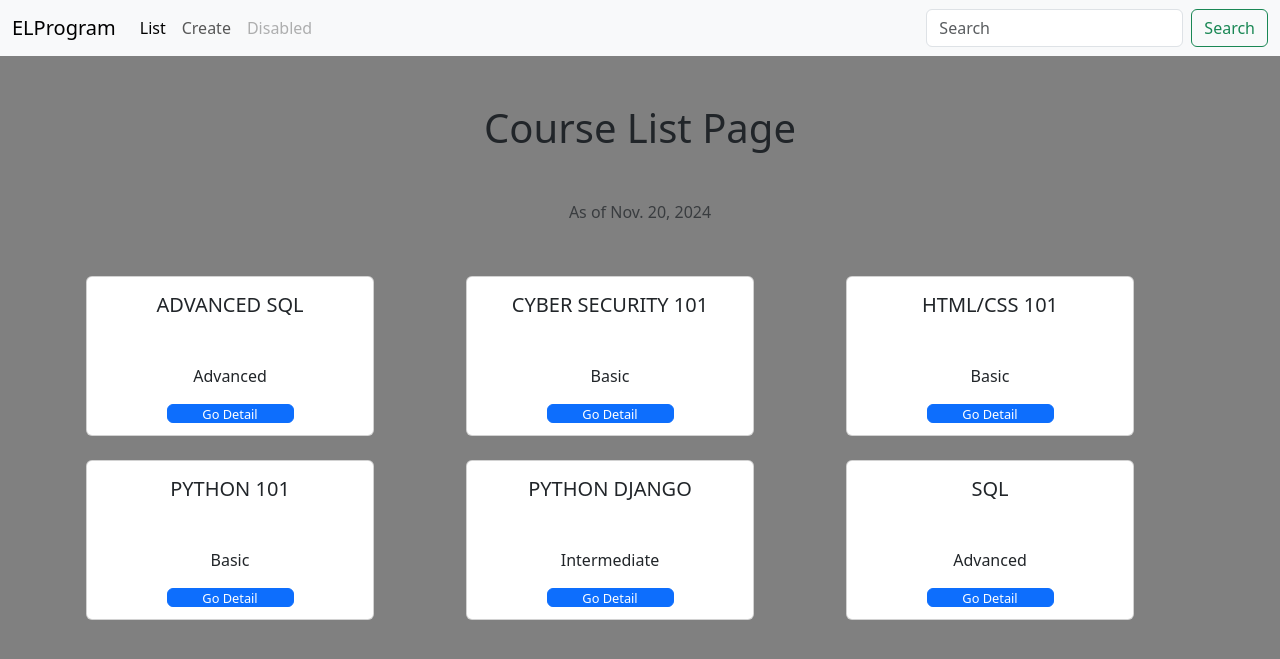
After one commit to shahid-laskar/django-visual, a Django app: page /course-list/ in a window 1280 px wide. The commit adds this page. Shown: the top 659 px of the page. Run offline with Django 5.2, Linux system fonts and the light colour scheme; data comes from the database, SQL or seed files in the repository; both versions use the stored data as it was after the commit.

Commit message:
Day 02 AN

```diff
--- a/config/settings.py
+++ b/config/settings.py
@@ -15,6 +15,8 @@ from pathlib import Path
 # Build paths inside the project like this: BASE_DIR / 'subdir'.
 BASE_DIR = Path(__file__).resolve().parent.parent
 TEMPLATE_DIR = BASE_DIR/'templates'
+STATIC_URL = 'static/'
+STATICFILES_DIRS = [ BASE_DIR / 'static']
 CRISPY_ALLOWED_TEMPLATE_PACKS = "bootstrap5"
 CRISPY_TEMPLATE_PACK = "bootstrap5"
 
--- a/config/urls.py
+++ b/config/urls.py
@@ -18,7 +18,8 @@ from django.contrib import admin
 from django.urls import path, include
 
 urlpatterns = [
+    path('', include('employee_learning.urls')),
     path('admin/', admin.site.urls),
     path('test-app/', include('test_app.urls')),
-    path('employee-learning/', include('employee_learning.urls')),
+    #path('employee-learning/', include('employee_learning.urls')),
 ]
--- a/employee_learning/views.py
+++ b/employee_learning/views.py
@@ -2,12 +2,20 @@ from django.shortcuts import render
 from django.views.generic import ListView,CreateView,UpdateView,DeleteView,DetailView
 from .models import LearningCourse
 from django.urls import reverse_lazy
+import datetime
 
 # Create your views here.
 class CourseList(ListView):
-    model=LearningCourse
+    #model=LearningCourse
+    queryset = LearningCourse.objects.order_by('title')
     template_name='employee_learning/course_list.html'
     context_object_name='course_object_list'
+    def get_context_data(self, **kwargs):
+        context = super().get_context_data(**kwargs)
+        context['today'] = datetime.date.today()
+        return context
+
+
 
 class CourseDetail(DetailView):
     model=LearningCourse
--- /dev/null
+++ b/static/css/custom.css
@@ -0,0 +1,3 @@
+body {
+    background-color: grey
+    }
--- /dev/null
+++ b/templates/base/base.html
@@ -0,0 +1,17 @@
+<!doctype html>
+<html lang="en">
+  <head>
+    <meta charset="utf-8">
+    <meta name="viewport" content="width=device-width, initial-scale=1">
+    <title>Employee Learning</title>
+    {% include "base/css_link.html"%}
+    {% load static %}
+  </head>
+  <body>
+    {% include "base/navbar.html"%}
+    {%block body%}
+    <p>Enter body contents</p>
+    {%endblock%}
+    <script src="https://cdn.jsdelivr.net/npm/bootstrap@5.3.3/dist/js/bootstrap.bundle.min.js" integrity="sha384-YvpcrYf0tY3lHB60NNkmXc5s9fDVZLESaAA55NDzOxhy9GkcIdslK1eN7N6jIeHz" crossorigin="anonymous"></script>
+  </body>
+</html>
--- /dev/null
+++ b/templates/base/css_link.html
@@ -0,0 +1,4 @@
+{% load static %}
+   <link href="https://cdn.jsdelivr.net/npm/bootstrap@5.3.3/dist/css/bootstrap.min.css" rel="stylesheet" integrity="sha384-QWTKZyjpPEjISv5WaRU9OFeRpok6YctnYmDr5pNlyT2bRjXh0JMhjY6hW+ALEwIH" crossorigin="anonymous">
+    <link href="https://cdn.jsdelivr.net/npm/bootstrap-icons/font/bootstrap-icons.css" rel="stylesheet">
+    <link rel="stylesheet" href="{% static 'css/custom.css' %}">
--- /dev/null
+++ b/templates/base/navbar.html
@@ -0,0 +1,27 @@
+{% load static %}
+<nav class="navbar navbar-expand-lg bg-body-tertiary">
+    <div class="container-fluid">
+      <a class="navbar-brand" href="#">ELProgram</a>
+      <button class="navbar-toggler" type="button" data-bs-toggle="collapse" data-bs-target="#navbarSupportedContent" aria-controls="navbarSupportedContent" aria-expanded="false" aria-label="Toggle navigation">
+        <span class="navbar-toggler-icon"></span>
+      </button>
+      <div class="collapse navbar-collapse" id="navbarSupportedContent">
+        <ul class="navbar-nav me-auto mb-2 mb-lg-0">
+          <li class="nav-item">
+            <a class="nav-link active" aria-current="page" href="{% url 'course_list'%}">List</a>
+          </li>
+          <li class="nav-item">
+            <a class="nav-link" href="{% url 'course_create'%}">Create</a>
+          </li>
+
+          <li class="nav-item">
+            <a class="nav-link disabled" aria-disabled="true">Disabled</a>
+          </li>
+        </ul>
+        <form class="d-flex" role="search">
+          <input class="form-control me-2" type="search" placeholder="Search" aria-label="Search">
+          <button class="btn btn-outline-success" type="submit">Search</button>
+        </form>
+      </div>
+    </div>
+  </nav>
--- a/templates/employee_learning/course_create.html
+++ b/templates/employee_learning/course_create.html
@@ -1,4 +1,5 @@
-{% extends "base.html" %}
+{% extends "base/base.html" %}
+{% load static %}
 {% load crispy_forms_tags %}
 
 {% block body %}
--- a/templates/employee_learning/course_delete.html
+++ b/templates/employee_learning/course_delete.html
@@ -1,4 +1,5 @@
-{% extends "base.html" %}
+{% extends "base/base.html" %}
+{% load static %}
 {% block body %}
 <div class="container mt-5">
     <div class="card shadow text-center p-4">
--- a/templates/employee_learning/course_detail.html
+++ b/templates/employee_learning/course_detail.html
@@ -1,4 +1,5 @@
-{% extends "base.html" %}
+{% extends "base/base.html" %}
+{% load static %}
 {% block body %}
 <div class="container mt-5">
     <h1 class="text-center mb-4">Course Detail Page</h1>
--- a/templates/employee_learning/course_list.html
+++ b/templates/employee_learning/course_list.html
@@ -1,7 +1,9 @@
-{% extends "base.html" %}
+{% extends "base/base.html" %}
+{% load static %}
 {% block body %}
 <div class="container text-center">
     <h1 class="text-center m-5">Course List Page</h1>
+    <p class="text-muted text-center mb-5">As of {{ today }}</p>
     <div class="row justify-content-center">
         {% for course in course_object_list %}
         <div class="col-lg-4 col-md-6 col-sm-12 mb-3">
--- a/templates/employee_learning/course_update.html
+++ b/templates/employee_learning/course_update.html
@@ -1,4 +1,5 @@
-{% extends "base.html" %}
+{% extends "base/base.html" %}
+{% load static %}
 {% block body %}
 <div class="container mt-5">
     <h1 class="text-center text-warning mb-4">Update Course Information</h1>
```
Also changed, not shown: templates/base.html (deleted, +0 -43 lines), db.sqlite3.
